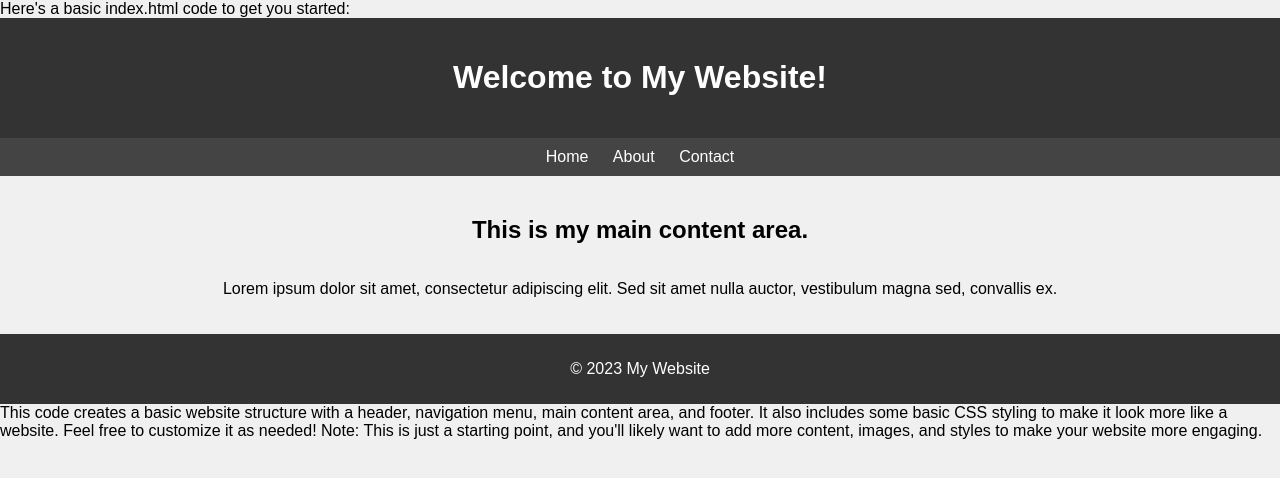
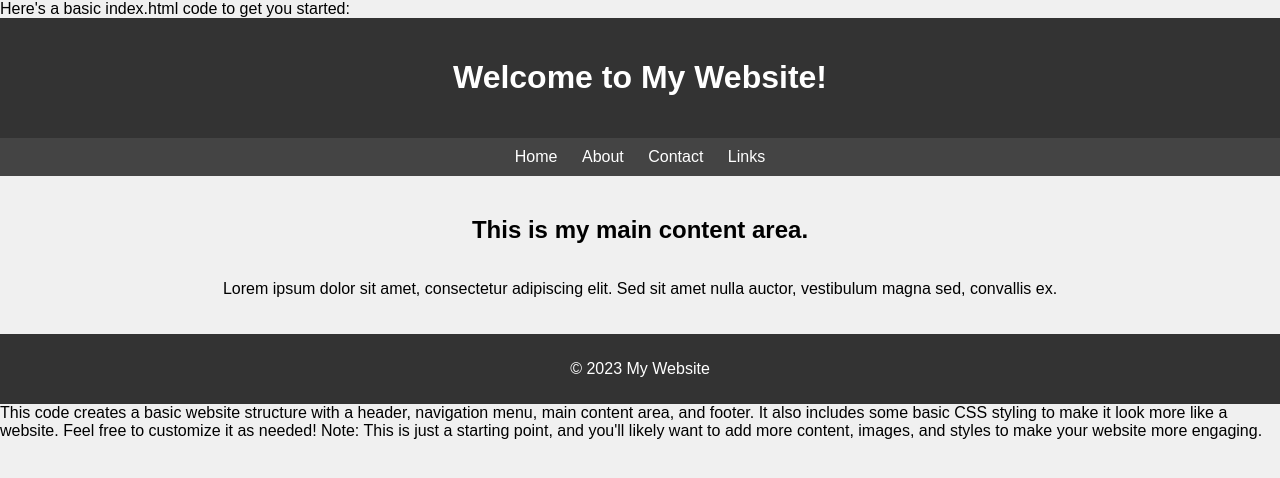
Before and after one commit to zoldyckd/red-aces-blue, a plain HTML site: page index.html in a window 1280 px wide. Drawn offline with Linux system fonts and the light colour scheme.

Commit message:
Update index.html

```diff
--- a/index.html
+++ b/index.html
@@ -54,6 +54,7 @@
         <a href="#">Home</a>
         <a href="#">About</a>
         <a href="#">Contact</a>
+        <a href="#">Links</a>
     </nav>
     <main>
         <h2>This is my main content area.</h2>
```
